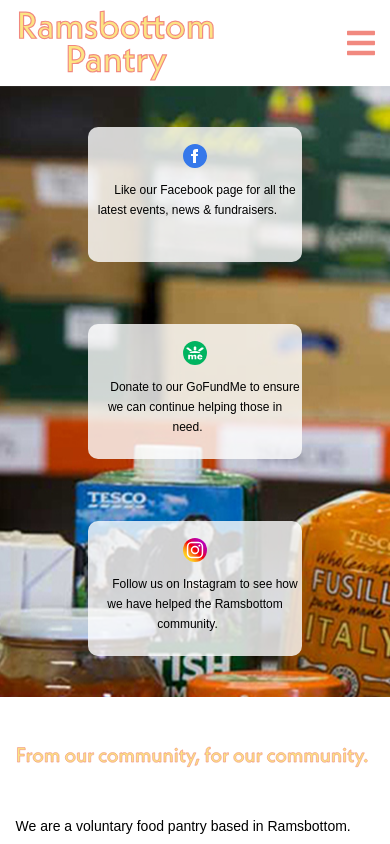
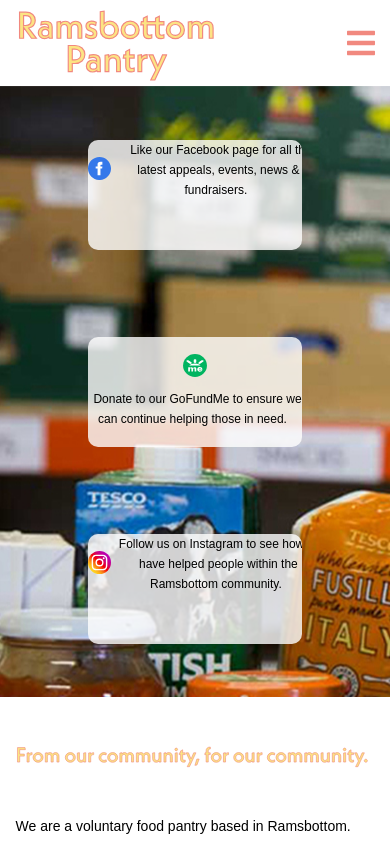
Before and after one commit to jbram-js/ramsbottom-pantry, a React (Create React App) app: page / in a window 390 px wide. Shown: the top 844 px of the page. Built offline with nearby package versions, Linux system fonts and the light colour scheme.

Commit message:
padding on landing page cards

```diff
--- a/src/components/About.js
+++ b/src/components/About.js
@@ -13,7 +13,7 @@ const About = () => {
           <img src={facebook} className="card-image" />
           <a href="https://www.facebook.com/RamsbottomPantry" target="_blank">
             <span class="card-details">
-              Like our Facebook page for all the latest events, news &
+              Like our Facebook page for all the latest appeals, events, news &
               fundraisers.
             </span>
           </a>
@@ -37,8 +37,8 @@ const About = () => {
             target="_blank"
           >
             <span class="card-details">
-              Follow us on Instagram to see how we have helped the Ramsbottom
-              community.
+              Follow us on Instagram to see how we have helped people within the
+              Ramsbottom community.
             </span>
           </a>
         </div>
--- a/src/styles/About.scss
+++ b/src/styles/About.scss
@@ -19,8 +19,9 @@
   align-items: center;
   background-color: $white-op;
   border-radius: 10px;
+  margin: 20px;
   margin: 10px;
-  width: 22vw;
+  width: 24vw;
   height: 24vh;
   overflow: hidden;
 }
@@ -43,7 +44,6 @@
   color: $black;
   font-size: 16px;
   line-height: 30px;
-  padding: 15px;
 }
 
 .about {
@@ -106,7 +106,7 @@
   .card-details {
     font-size: 12px;
     line-height: 20px;
-    margin-left: 5px;
+    margin: 5px;
   }
   .landing-card {
     display: flex;
@@ -114,7 +114,7 @@
     flex-direction: column;
     align-items: center;
     width: 55vw;
-    height: 16vh;
+    height: 13vh;
     overflow: hidden;
   }
 }
```
